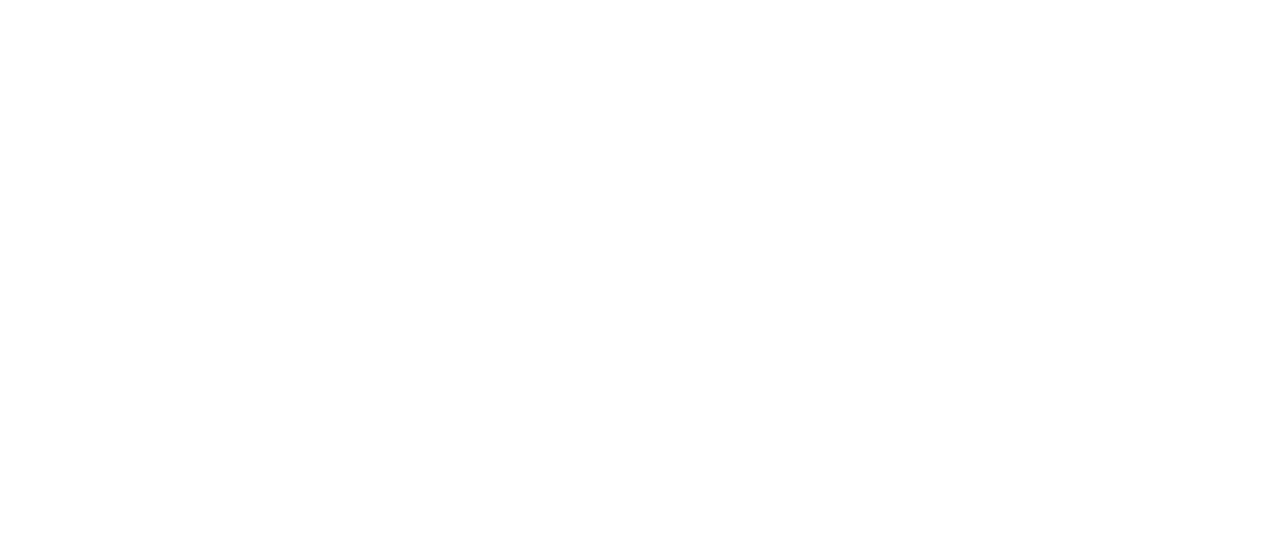
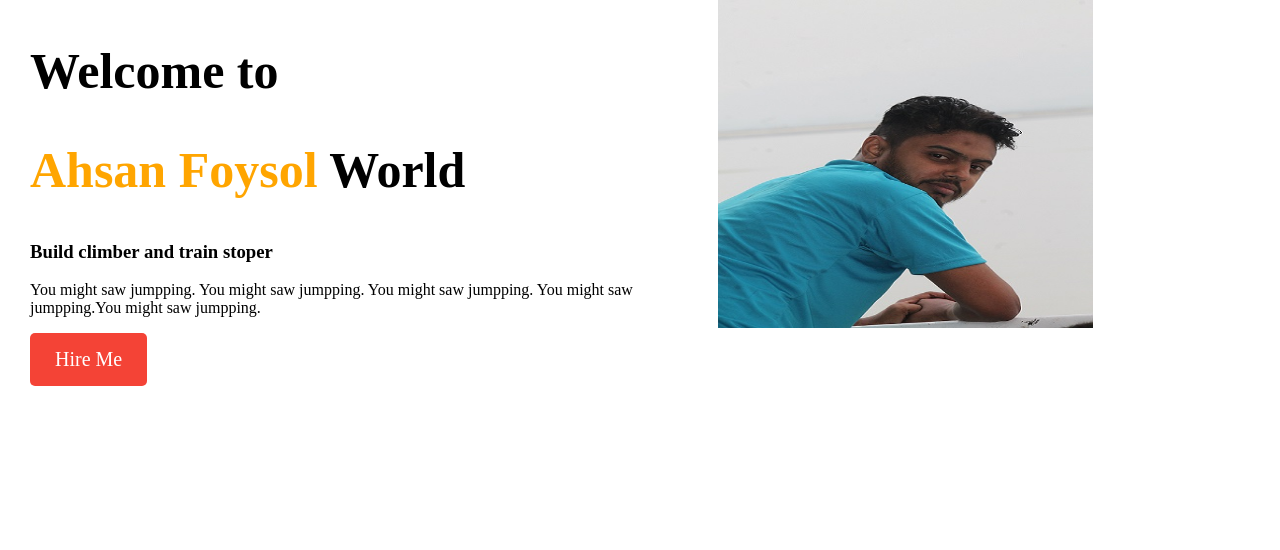
Before and after one commit to Ahmedalislam/Ahsan-portfolio, a plain HTML site: page index.html in a window 1280 px wide. Drawn offline with Linux system fonts and the light colour scheme.

Commit message:
top banner commit

```diff
--- a/index.html
+++ b/index.html
@@ -6,10 +6,27 @@
     <meta http-equiv="X-UA-Compatible" content="IE=edge">
     <meta name="viewport" content="width=device-width, initial-scale=1.0">
     <title>Ahsan Portfolio</title>
+    <link rel="preconnect" href="https://fonts.googleapis.com">
+    <link rel="preconnect" href="https://fonts.gstatic.com" crossorigin>
+    <link href="https://fonts.googleapis.com/css2?family=Poppins&display=swap" rel="stylesheet">
     <link rel="stylesheet" href="style.css">
 </head>
 
 <body>
+    <section class="top-banner">
+        <div class="left-top">
+            <h1>Welcome to</h1>
+            <h1><span>Ahsan Foysol</span> World</h1>
+            <h3>Build climber and train stoper</h3>
+            <p>You might saw jumpping. You might saw jumpping. You might saw jumpping. You might saw jumpping.You might
+                saw jumpping.
+            </p>
+            <a target="_blank" class="link-button" href="#">Hire Me</a>
+        </div>
+        <div class="right-top">
+            <img src="images/ahsan-foysol.JPG" alt="">
+        </div>
+    </section>
 
 </body>
 
--- a/style.css
+++ b/style.css
@@ -1,3 +1,45 @@
 body {
     margin: 0;
+    font-family: font-family: 'Poppins', sans-serif;
+    ;
 }
+
+.top-banner {
+    display: flex;
+    padding-left: 30px;
+
+}
+
+h1 {
+    font-size: 50px;
+}
+
+span {
+    color: orange;
+}
+
+.left-top {
+    width: 50%;
+}
+
+.link-button {
+    background-color: #f44336;
+    color: white;
+    padding: 15px 25px;
+    text-align: center;
+    text-decoration: none;
+    display: inline-block;
+    font-size: 20px;
+    border-radius: 5px;
+}
+
+.right-top {
+    width: 50%;
+}
+
+.right-top img {
+    width: 60%;
+    height: 60%;
+    padding-left: 10%;
+
+}
```
Also changed, not shown: images/ahsan-foysol.JPG (added).
